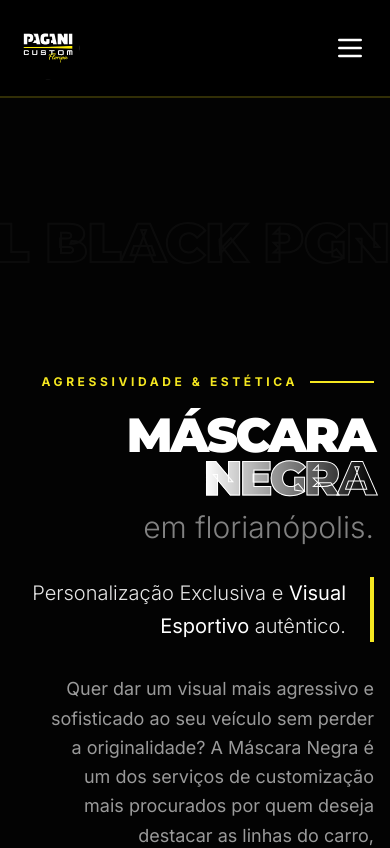
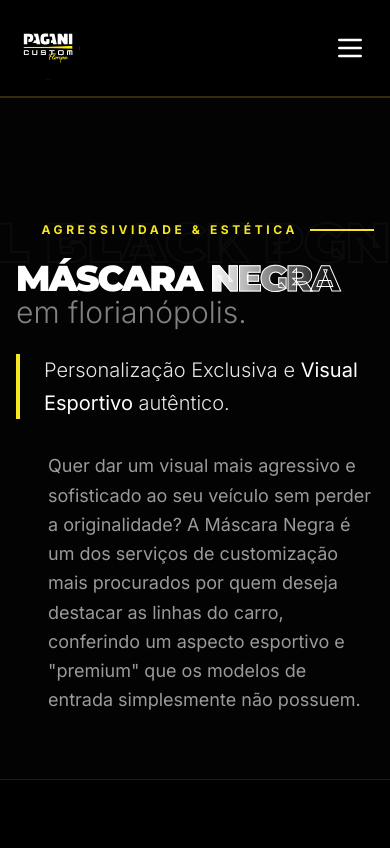
Before and after one commit to skedarmusic-maker/paganicustom, a Next.js app: page /mascara-negra in a window 390 px wide. Shown: the top 848 px of the page. Built offline with nearby package versions, Linux system fonts and the light colour scheme.

Commit message:
fix: mobile responsiveness across all pages - remove dead spaces and scale headings

```diff
--- a/src/app/mascara-negra/page.tsx
+++ b/src/app/mascara-negra/page.tsx
@@ -12,7 +12,7 @@ export default function MascaraNegraPage() {
     <article className="bg-[#030303] min-h-screen font-sans text-white/80 overflow-hidden pt-20">
 
       {/* 1. HERO BRUTALISTA ASSIMÉTRICO */}
-      <section className="relative w-full min-h-[90vh] flex flex-col justify-end pb-24 px-4 sm:px-6 lg:px-12 border-b border-white/10">
+      <section className="relative w-full flex flex-col justify-end pb-16 md:pb-24 pt-10 md:pt-0 md:min-h-[90vh] px-4 sm:px-6 lg:px-12 border-b border-white/10">
 
         {/* Layer 0: Fundo Typográfico Massivo (Outline Invisible to SEO) */}
         <div className="absolute top-10 right-0 w-full overflow-hidden select-none pointer-events-none opacity-[0.03] z-0 flex justify-end">
@@ -43,19 +43,19 @@ export default function MascaraNegraPage() {
         </div>
 
         {/* Layer 2: Conteúdo de Tensão Extrema (90/10 Ratio na Direita) */}
-        <div className="relative z-20 w-full flex justify-end mt-48 md:mt-0">
-          <div className="max-w-3xl text-right">
+        <div className="relative z-20 w-full flex justify-start md:justify-end">
+          <div className="max-w-3xl text-left md:text-right">
             <div className="inline-flex items-center justify-end space-x-3 mb-6 w-full">
               <span className="text-primary font-bold tracking-[0.3em] uppercase text-xs">Agressividade & Estética</span>
               <span className="h-[2px] w-16 bg-primary"></span>
             </div>
 
-            <h1 className="text-5xl md:text-7xl lg:text-[5.5rem] font-heading font-black text-white uppercase tracking-tighter leading-[0.9] mb-8 mix-blend-difference">
+            <h1 className="text-4xl sm:text-5xl md:text-7xl lg:text-[5.5rem] font-heading font-black text-white uppercase tracking-tighter leading-[0.9] mb-6 mix-blend-difference">
               Máscara <span className="text-transparent bg-clip-text bg-gradient-to-r from-white via-white/50 to-transparent" style={{ WebkitTextStroke: '1px white' }}>Negra</span> <br/>
               <span className="text-3xl md:text-5xl text-white/50 lowercase tracking-normal font-sans font-light">em Florianópolis.</span>
             </h1>
 
-            <p className="text-xl md:text-2xl font-light leading-relaxed text-white/90 border-r-4 border-primary pr-6 ml-auto max-w-xl">
+            <p className="text-xl md:text-2xl font-light leading-relaxed text-white/90 border-l-4 md:border-l-0 md:border-r-4 border-primary pl-6 md:pl-0 md:pr-6 md:ml-auto max-w-xl">
               Personalização Exclusiva e <strong className="text-white">Visual Esportivo</strong> autêntico.
             </p>
 
--- a/src/app/projetor-biled/page.tsx
+++ b/src/app/projetor-biled/page.tsx
@@ -43,13 +43,13 @@ export default function BiLedPage() {
         </div>
 
         {/* Layer 2: Conteúdo de Tensão Assimétrica */}
-        <div className="relative z-20 max-w-4xl pt-10">
+        <div className="relative z-20 max-w-4xl pt-6 md:pt-10">
           <div className="inline-flex items-center space-x-2 mb-6">
             <span className="h-[2px] w-12 bg-primary"></span>
             <span className="text-primary font-bold tracking-[0.2em] uppercase text-sm">UPGRADE PREMIUM</span>
           </div>
 
-          <h1 className="text-5xl md:text-7xl lg:text-[6rem] font-heading font-black text-white uppercase tracking-tighter leading-[0.85] mb-8 mix-blend-difference">
+          <h1 className="text-4xl sm:text-5xl md:text-7xl lg:text-[6rem] font-heading font-black text-white uppercase tracking-tighter leading-[0.9] mb-6 mix-blend-difference">
             Instalação de <br/>
             <span className="text-transparent bg-clip-text bg-gradient-to-r from-white via-white to-white/20" style={{ WebkitTextStroke: '1px rgba(255,255,255,0.8)', color: 'black'}}>Projetores</span><br/>
             <span className="text-primary">Bi-LED</span> em<br/>Florianópolis.
--- a/src/app/restauracao-de-farol/page.tsx
+++ b/src/app/restauracao-de-farol/page.tsx
@@ -29,9 +29,9 @@ export default function RestauracaoFarolPage() {
               <span className="text-primary font-bold tracking-[0.2em] uppercase text-xs">Proteção UV Extrema</span>
             </div>
 
-            <h1 className="text-5xl md:text-7xl lg:text-8xl font-heading font-black text-white uppercase tracking-tighter leading-[0.9] mb-8 mix-blend-difference">
+            <h1 className="text-4xl sm:text-5xl md:text-7xl lg:text-8xl font-heading font-black text-white uppercase tracking-tighter leading-[0.9] mb-6 mix-blend-difference">
               Restauração <span className="text-primary block mt-2">de Faróis</span>
-              <span className="text-2xl md:text-4xl text-white/60 font-light tracking-wide normal-case mt-4 block">em Florianópolis</span>
+              <span className="text-xl md:text-3xl text-white/60 font-light tracking-wide normal-case mt-3 block">em Florianópolis</span>
             </h1>
 
             <p className="text-xl md:text-2xl font-light max-w-xl leading-relaxed text-white/90 border-l-4 border-primary pl-6">
--- a/src/app/sobre/page.tsx
+++ b/src/app/sobre/page.tsx
@@ -12,7 +12,7 @@ export default function SobrePage() {
     <article className="bg-black min-h-screen font-sans text-white/80 overflow-hidden pt-20">
 
       {/* 1. HERO BRUTALISTA ASSIMÉTRICO */}
-      <section className="relative w-full min-h-[95vh] flex flex-col justify-end pb-24 px-4 sm:px-6 lg:px-12 border-b border-white/10">
+      <section className="relative w-full flex flex-col justify-end pb-16 md:pb-24 pt-12 md:pt-0 md:min-h-[95vh] px-4 sm:px-6 lg:px-12 border-b border-white/10">
 
         {/* Layer 0: Fundo Typográfico Massivo */}
         <div className="absolute top-[30%] left-[-10%] w-[120%] overflow-hidden select-none pointer-events-none opacity-[0.03] z-0">
@@ -45,19 +45,19 @@ export default function SobrePage() {
         </div>
 
         {/* Layer 2: Conteúdo Textual Brutalista (Esquerda) */}
-        <div className="relative z-20 w-full flex justify-start mt-64 md:mt-0">
+        <div className="relative z-20 w-full flex justify-start">
           <div className="max-w-3xl">
             <div className="inline-flex items-center space-x-3 mb-6 w-full">
               <span className="w-16 h-[2px] bg-primary"></span>
               <span className="text-primary font-bold tracking-[0.3em] uppercase text-xs">Nossa História & Essência</span>
             </div>
 
-            <h1 className="text-6xl md:text-8xl lg:text-[7rem] font-heading font-black text-white uppercase tracking-tighter leading-[0.85] mb-8 mix-blend-difference">
+            <h1 className="text-4xl sm:text-6xl md:text-8xl lg:text-[7rem] font-heading font-black text-white uppercase tracking-tighter leading-[0.9] mb-6 md:mb-8 mix-blend-difference">
               O Padrão <span className="text-transparent" style={{ WebkitTextStroke: '2px #f5e720' }}>Pagani</span>
             </h1>
 
-            <p className="text-2xl md:text-3xl font-light leading-relaxed text-white/90 border-l-4 border-primary pl-6 mb-8 max-w-xl">
-              Mais de uma década ditando as regras da <strong className="text-white">Customização Automotiva</strong> em SC.
+            <p className="text-xl md:text-2xl font-light leading-relaxed text-white/90 border-l-4 border-primary pl-6 mb-6 max-w-xl">
+              Mais de uma década ditando as regras da <strong className="text-white">Iluminação Automotiva</strong> em SC.
             </p>
 
             <p className="mt-8 text-lg font-sans text-white/90 leading-relaxed max-w-xl bg-black/50 p-6 border border-white/5 backdrop-blur-sm relative group">
```
